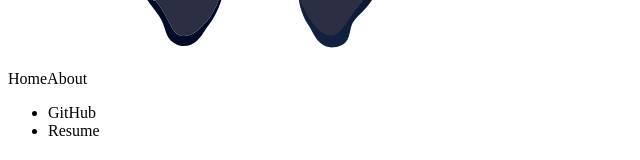
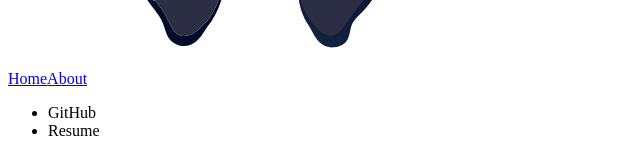
Before and after one commit to forjoa/portfolio, a React (Vite) app in the folder general/: page / in a window 1280 px wide. Shown: the part 454-614 px from the top of the page, without its empty margins (0-640 px from the left). Built offline with nearby package versions, Linux system fonts and the light colour scheme; the HTML template or start-up script is replaced by a standard one.

Commit message:
Links changed to Link component

```diff
--- a/general/src/components/Home.jsx
+++ b/general/src/components/Home.jsx
@@ -1,12 +1,14 @@
 import pandaIcon from '../img/icons/panda-black-and-white-with-glasses.svg'
+
+import { Link } from 'react-router-dom'
 
 const Home = () => {
     return (
         <header>
             <img src={pandaIcon} />
             <nav>
-                <a>Home</a>
-                <a>About</a>
+                <Link to='/'>Home</Link>
+                <Link to='/'>About</Link>
             </nav>
             <ul>
                 <li>GitHub</li>
```
